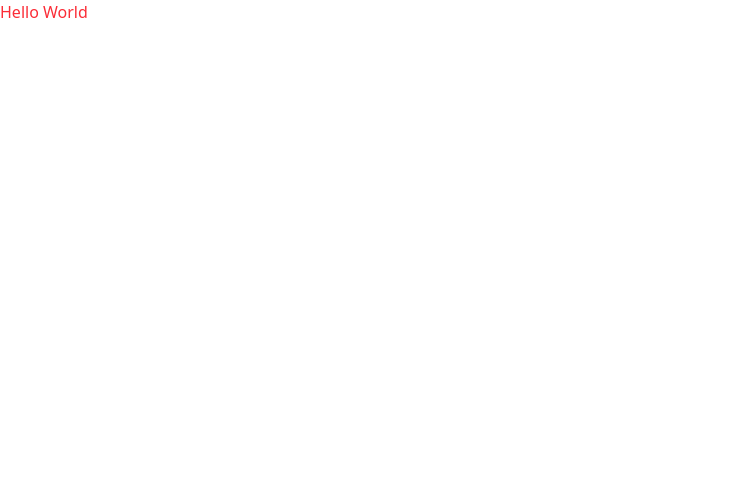
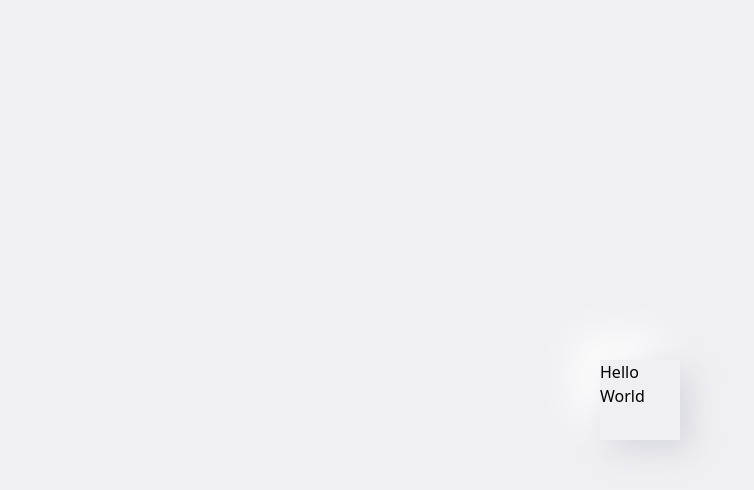
Before and after one commit to CeylinC/vue-todo-app, a Vue app in the folder todo-app/: page / in a window 1280 px wide. Shown: the top 490 px of the page, without its empty margins (0-754 px from the left). Built offline with nearby package versions, Linux system fonts and the light colour scheme; the HTML template or start-up script is replaced by a standard one.

Commit message:
feat: add variables

```diff
--- a/todo-app/src/App.vue
+++ b/todo-app/src/App.vue
@@ -2,5 +2,7 @@
 </script>
 
 <template>
-  <div class="text-red-500">Hello World</div>
+  <div class="w-full h-screen flex justify-center items-center">
+    <div class="shadow-dark-drop w-20 h-20">Hello World</div>
+  </div>
 </template>
--- a/todo-app/src/assets/main.css
+++ b/todo-app/src/assets/main.css
@@ -1 +1,11 @@
 @import 'tailwindcss';
+
+
+@theme {
+  --color-light-grayish: #f0f0f3;
+  --shadow-dark-drop: 10px 10px 30px 0 rgba(174, 174, 192, 0.4), -23px -23px 45px 0 rgba(255, 255, 255, 1);
+}
+
+html{
+  background-color: var(--color-light-grayish);
+}
```
